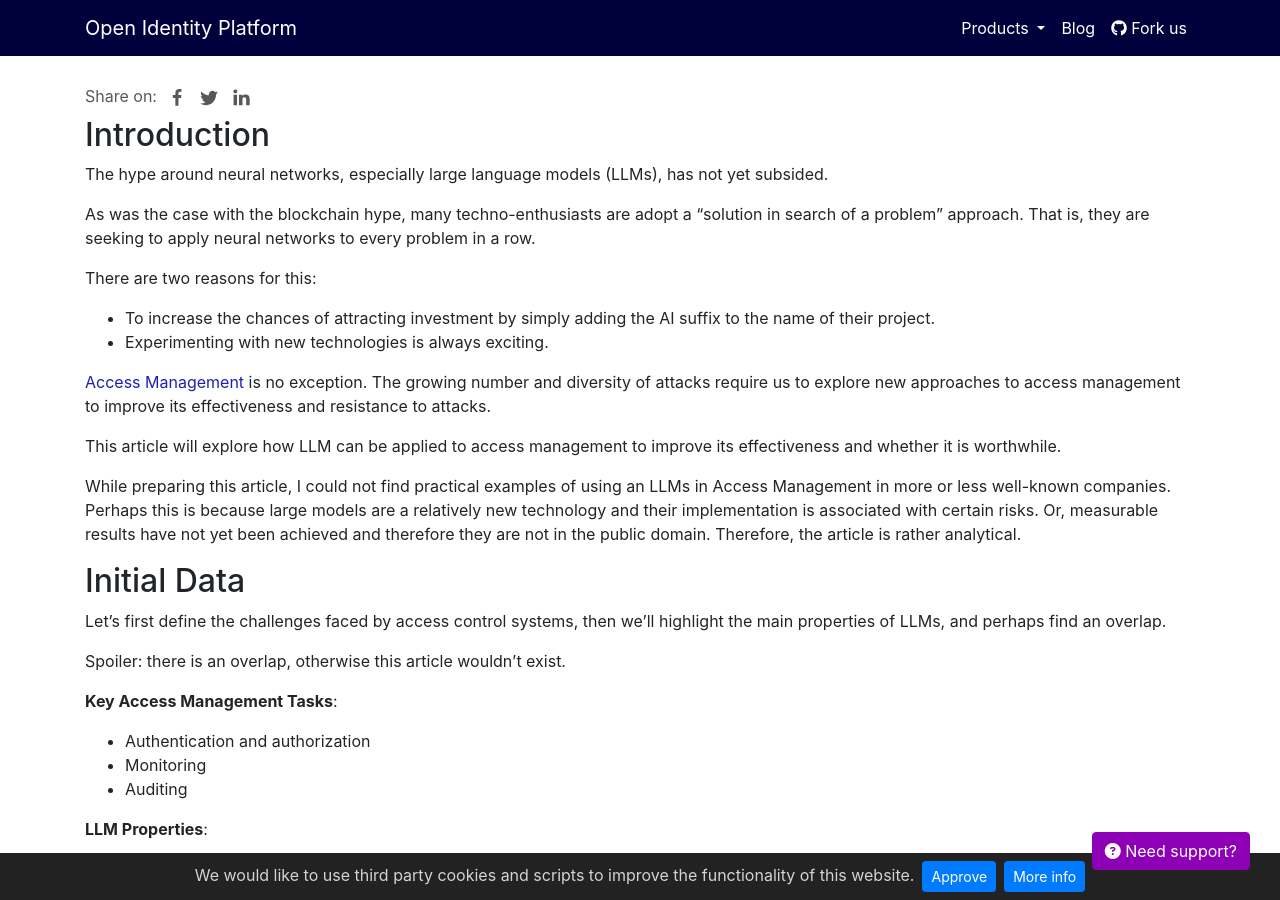
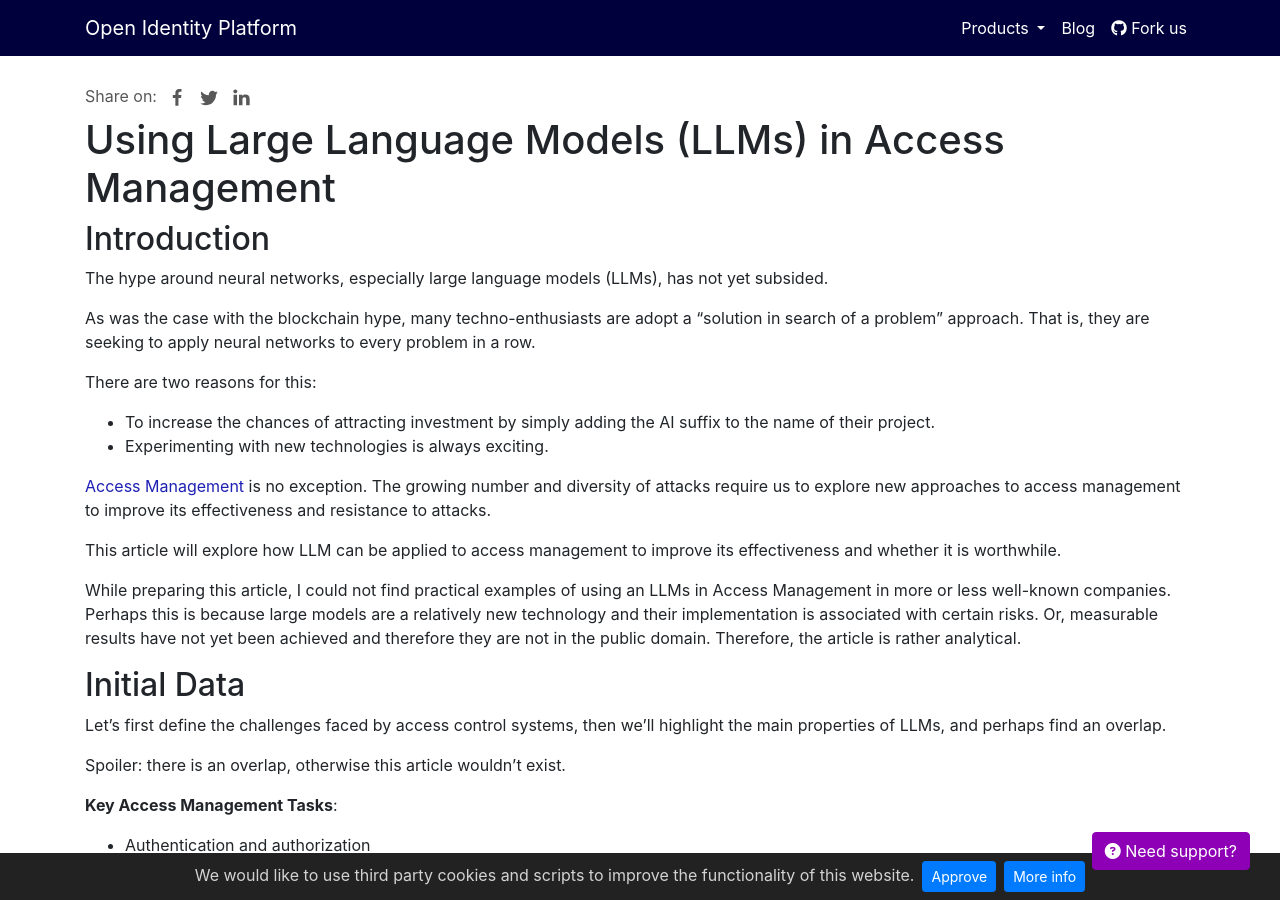
Before and after one commit to OpenIdentityPlatform/OpenIdentityPlatform.org, a Jekyll site: the page built from _posts/2025-06-06-llm-in-access-management.md, in a window 1280 px wide and 900 px high. Built offline with Jekyll 4.4.1, drawn with Linux system fonts in a browser that asks for light colours; nearby versions of some CDN libraries.

Commit message:
Update 2025-06-06-llm-in-access-management.md

```diff
--- a/_posts/2025-06-06-llm-in-access-management.md
+++ b/_posts/2025-06-06-llm-in-access-management.md
@@ -7,6 +7,7 @@ keywords: 'Single Sign-On, SSO, AI, LLM, access management, large launguage mode
 share-buttons: true
 
 ---
+<h1>Using Large Language Models (LLMs) in Access Management</h1>
 
 ## Introduction
 
```
